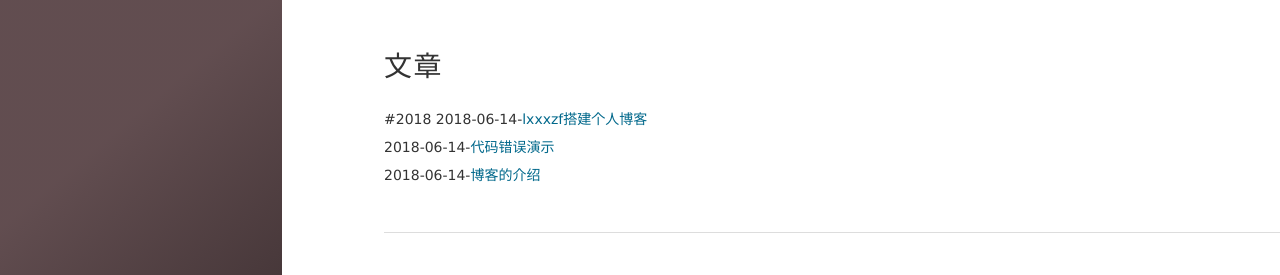
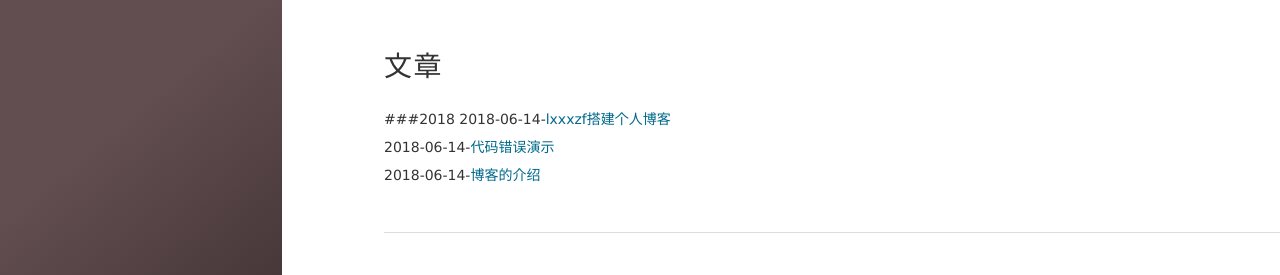
Before and after one commit to lxxxzf/lxxxzf.github.io, a Jekyll site: the page built from archive.html, in a window 1280 px wide. Shown: the top 275 px of the page. Built offline with Jekyll 4.4.1, drawn with Linux system fonts in a browser that asks for light colours; nearby versions of some CDN libraries; comment, search, counter and statistics services are not loaded.

```diff
--- a/archive.html
+++ b/archive.html
@@ -6,7 +6,7 @@ group: navigation
 ---
 {% include JB/setup %}
 <br>
-#2018
+###2018
 2018-06-14-<a href="https://github.com/lxxxzf/lxxxzf.github.io/blob/master/2018-06-14-lxxxzf%E6%90%AD%E5%BB%BA%E4%B8%AA%E4%BA%BA%E5%8D%9A%E5%AE%A2.md">lxxxzf搭建个人博客</a>
 </br>
 <br>
```
